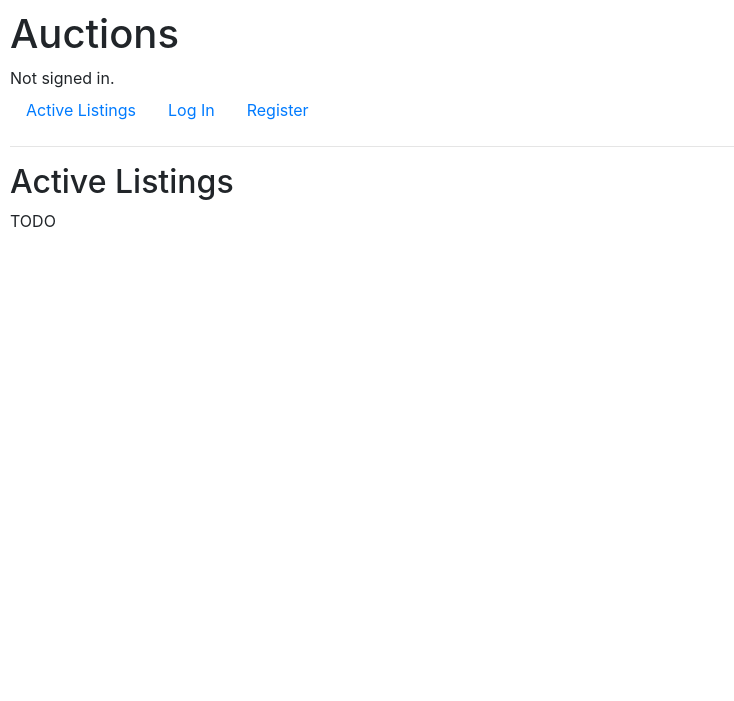
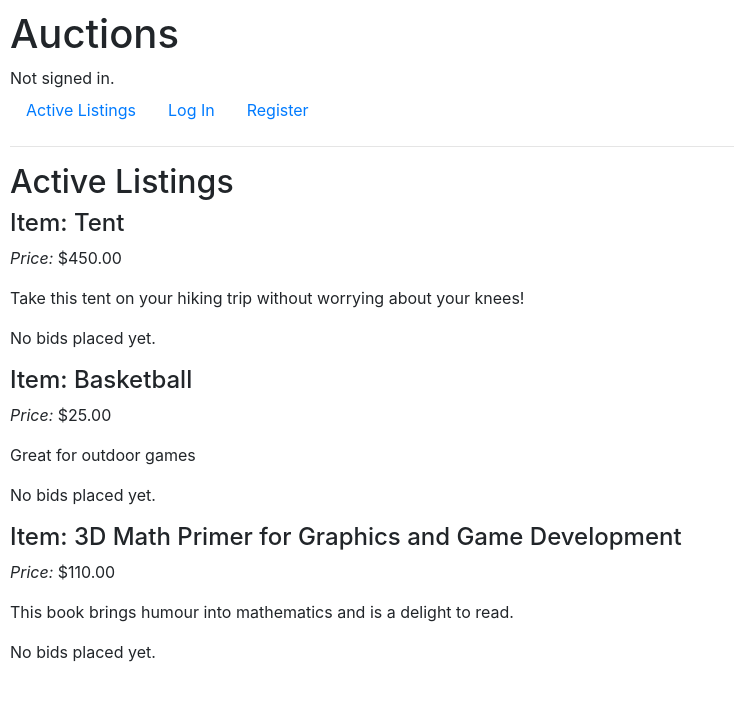
Before and after one commit to infinicky-codes/CS50Web, a Django app: page / in a window 1280 px wide. Shown: the top 701 px of the page, without its empty margins (0-734 px from the left). Run offline with Django 3.2, Linux system fonts and the light colour scheme; data comes from the database, SQL or seed files in the repository; some libraries are stand-ins or nearby versions.

Commit message:
Feat: List active listings on index.html
Bug: Bids not correctly linked to listings. Need to get foreign key/ add
related name to model? Same probably goes for comments. #9

```diff
--- a/commerce/auctions/templates/auctions/index.html
+++ b/commerce/auctions/templates/auctions/index.html
@@ -3,5 +3,16 @@
 {% block body %}
     <h2>Active Listings</h2>
 
-    TODO
+    {% for listing in listings %}
+        <div class="listing-container">
+            <h4>Item: {{ listing.title }}</h4>
+            <p><em>Price:</em> ${{ listing.asking_price }}</p>
+            <p>{{ listing.description }}</p>
+            {% if listing.current_price > 0 %}
+                <p><em>Highest bid:</em> ${{ listing.current_price }}</p>
+            {% else %}
+                <p>No bids placed yet.</p>
+            {% endif %}
+        </div>
+    {% endfor %}
 {% endblock %}
--- a/commerce/auctions/views.py
+++ b/commerce/auctions/views.py
@@ -4,12 +4,20 @@ from django.http import HttpResponse, HttpResponseRedirect
 from django.shortcuts import render
 from django.urls import reverse
 
-from .models import User
+from .models import User, Listing
 
 
 def index(request):
-    return render(request, "auctions/index.html")
+    listings = Listing.objects.all()
+    for listing in listings:
+        current = listing.current_price
+    return render(request, "auctions/index.html", {
+        "listings": Listing.objects.all()
+})
 
+
+
+### User specific Views ###
 
 def login_view(request):
     if request.method == "POST":
```
